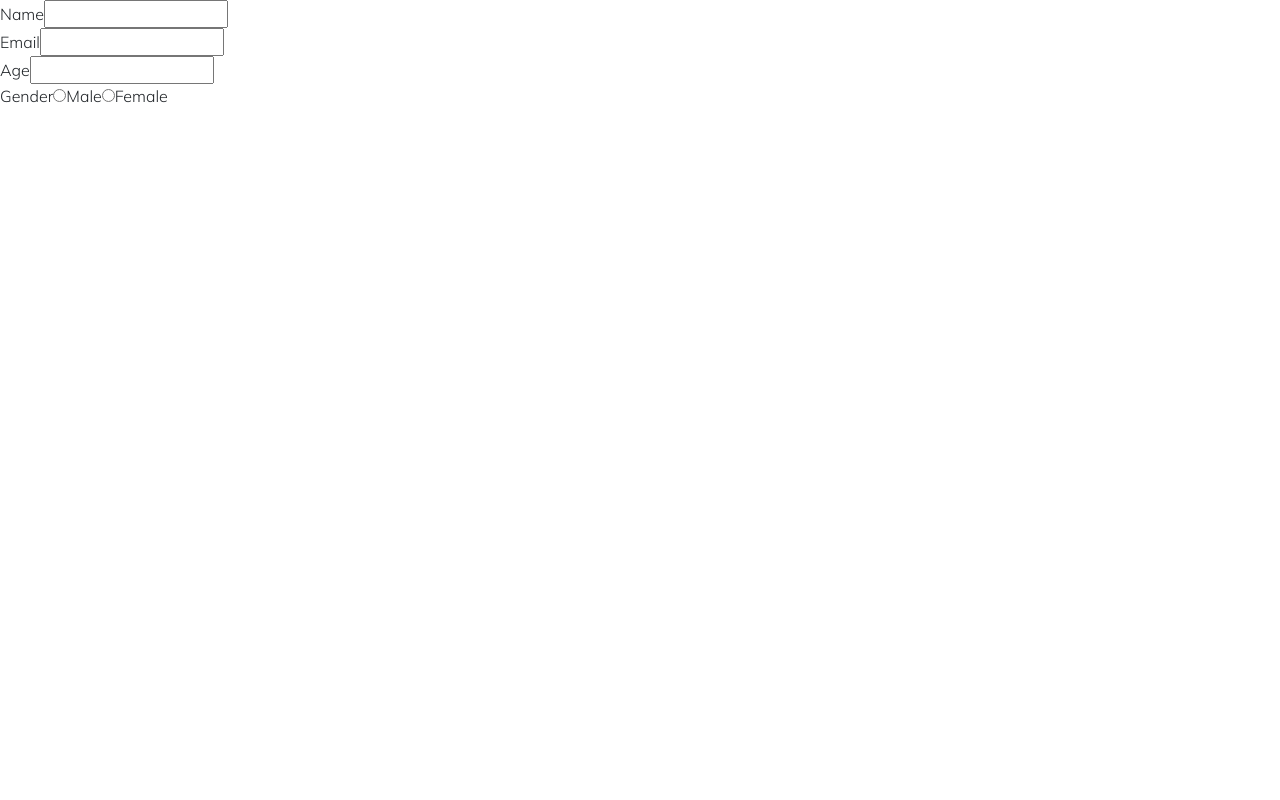
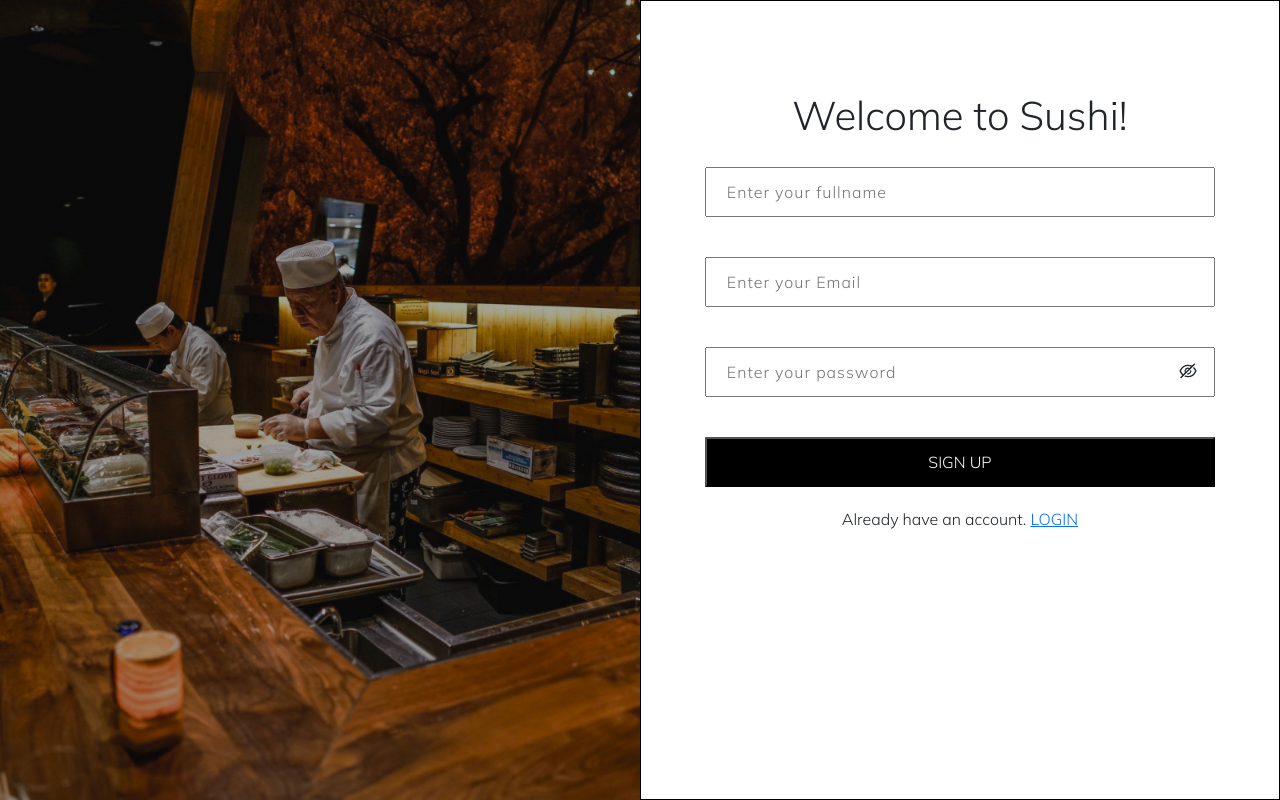
Before and after one commit to Nky237/Sushi-App, a React (Create React App) app: page /sign in a window 1280 px wide. Built offline with nearby package versions, Linux system fonts and the light colour scheme.

Commit message:
I added sign up form

```diff
--- a/src/Pages/Menu.js
+++ b/src/Pages/Menu.js
@@ -33,7 +33,7 @@
         <div style={{'width': '85%'}}>
         <h1 className='text-center'>SUSHI FOOD</h1>
         <div className='d-flex flex-column'>
-        <div className='d-flex flex-wrap mx-5 justify-content-end' style={{'width': '75%'}}>
+        <div className='d-flex flex-wrap mx-5 justify-content-end' style={{'width': '80%'}}>
         {
           data && slice?.map((item, index) =>(
                 <div className='m-3 p-3 card mb-4' style={{'width': '20%'}} >
--- /dev/null
+++ b/src/Pages/SignUp.css
@@ -0,0 +1,27 @@
+.form-input{
+    border: 1px solid black;
+    min-height: 100vh;
+    width: 50%;
+}
+.form-img {
+    width: 50%;
+    min-height: 100vh;
+}
+.form-img img{
+    width: 100%;
+    object-fit: cover;
+    height: 100vh;
+}
+form{
+    width: 80%;
+    margin: 90px auto;
+}
+form input, form button{
+    width: 100%;
+    margin: 20px 0;
+    height: 50px;
+}
+input{
+    padding: 0 20px;
+    letter-spacing: 1px;
+}
--- a/src/Pages/SignUp.js
+++ b/src/Pages/SignUp.js
@@ -1,27 +1,45 @@
-import React from 'react'
+import React, { useState } from 'react'
+import './SignUp.css'
+import Bg from '../asset/Bg.png'
+import { AiOutlineEyeInvisible, AiOutlineEye } from 'react-icons/ai';
+import { Link } from 'react-router-dom'
 
 const SignUp = () => {
+  const [passwordShown, setPasswordShown] = useState(false);
+  const togglePassword = () => {
+    // When the handler is invoked
+    // inverse the boolean state of passwordShown
+    setPasswordShown(!passwordShown);
+  };
   return (
-    <div>
-       <form>
+    <div className='d-flex'>
+      <div className='form-img'>
+          <img src={Bg} />
+      </div>
+      <div className='form-input'>
+      <form>
+          <h1 className='text-center '>Welcome to Sushi!</h1>
           <div>
-            <label>Name</label>
-            <input type='text' />
+            <input type='text' placeholder='Enter your fullname'/>
           </div>
           <div>
-            <label>Email</label>
-            <input type='email' />
+            <input type='email' placeholder='Enter your Email'/>
+          </div>
+          <div >
+            <input type={passwordShown?"text": "password"} placeholder='Enter your password' />
+            <AiOutlineEyeInvisible className='  mt-4'
+            style={{'marginLeft': '-37px', 'marginBottom':'30px', 'fontSize': '20px'}}
+            onClick={togglePassword}
+            />
           </div>
           <div>
-            <label>Age</label>
-            <input type='number' />
+            <button>SIGN UP</button>
           </div>
-          <div>
-            <label>Gender</label>
-            <input type='radio' />Male
-            <input type='radio' />Female
+          <div className='text-center'>
+            <p>Already have an account. <Link to='login'>LOGIN</Link></p>
           </div>
-        </form>
+      </form>
+          </div>
     </div>
   )
 }
```
